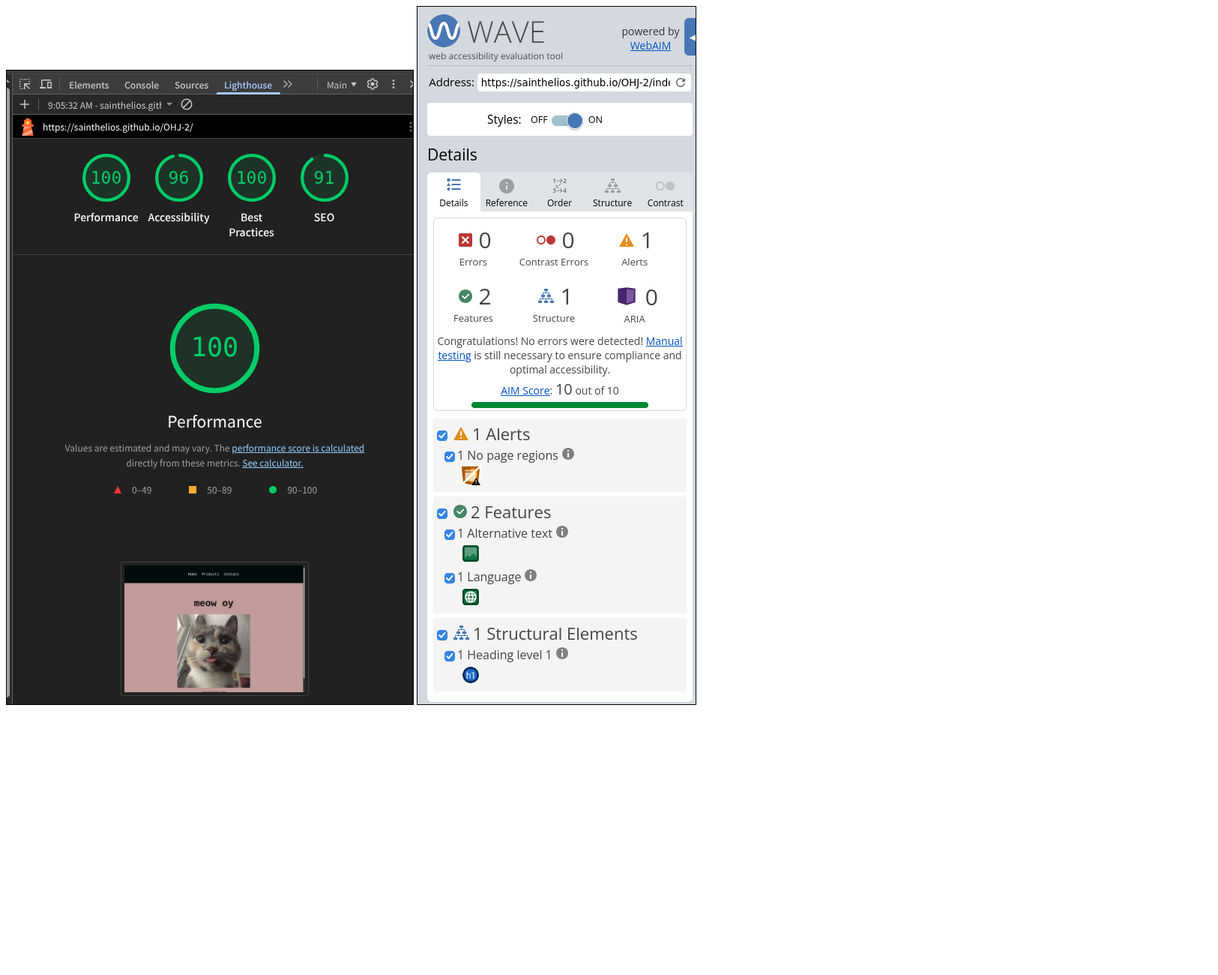
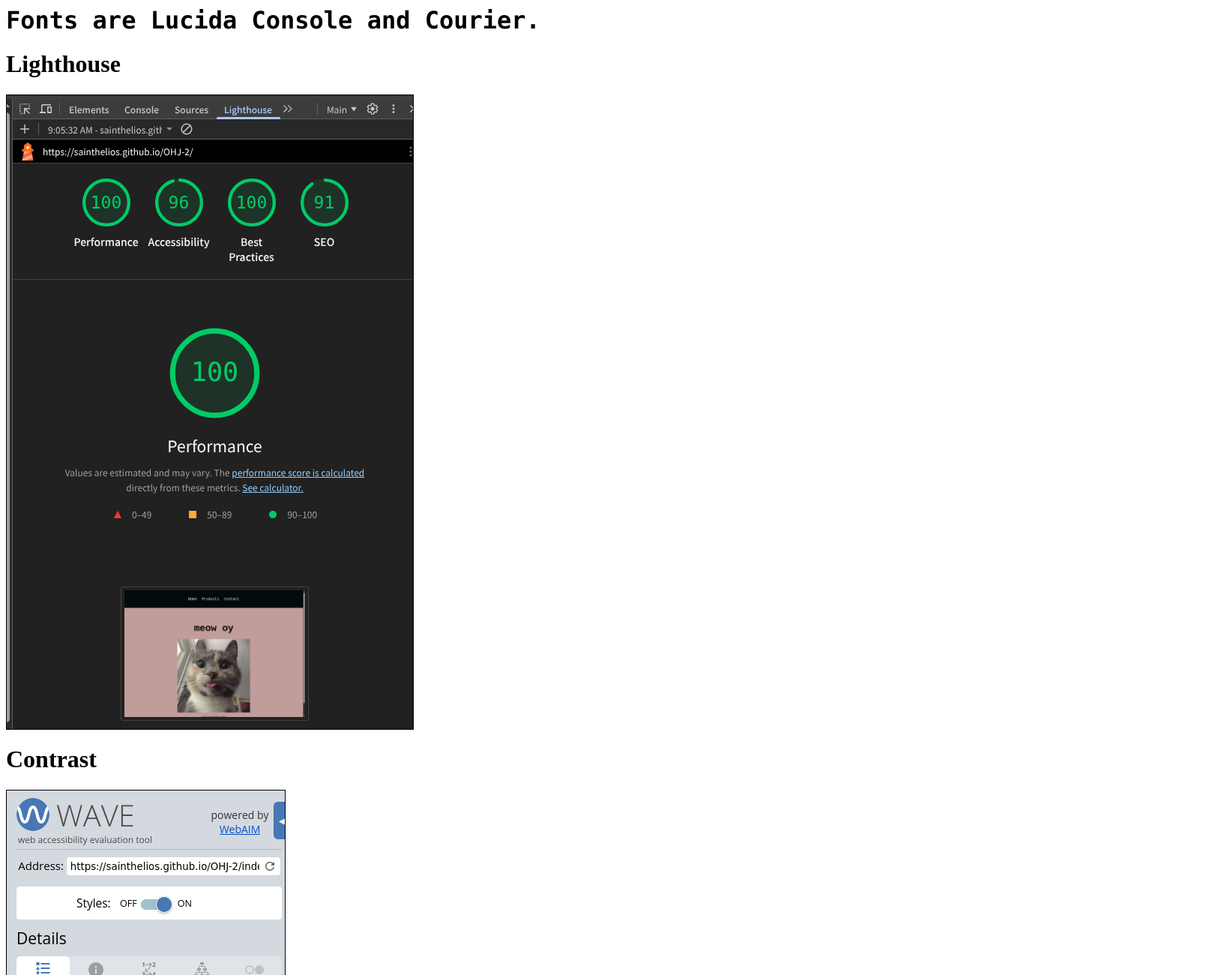
Before and after one commit to SaintHelios/OHJ-2, a plain HTML site: page html-css/screenshots.html in a window 1280 px wide. Shown: the top 1300 px of the page at 75% size, 1625 px wide, since content can reach past the window. Before the commit the page ends 952 px from the top, so only its background shows below. Drawn offline with Linux system fonts and the light colour scheme.

Commit message:
screenshots page

```diff
--- a/html-css/screenshots.html
+++ b/html-css/screenshots.html
@@ -5,7 +5,17 @@
     <title>Document</title>
 </head>
 <body>
-    <img src="img/lighthouse.png" alt="lighthouse">
-    <img src="img/contrast.png" alt="contrast">
+    <h1 class="meow">Fonts are Lucida Console and Courier.</h1>
+    <style>
+        .meow {
+            font-family: "Lucida Console", "Courier New", monospace;
+        }
+    </style>
+    <h1>Lighthouse</h1>
+    <img src="img/lighthouse.png" alt="lighthouse"> <br>
+    <h1>Contrast</h1>
+    <img src="img/contrast.png" alt="contrast"> <br>
+    <h1>Validation</h1>
+    <img src="img/validation.png" alt="validation">
 </body>
 </html>
```
Also changed, not shown: html-css/contact.html (+3 -1 lines), html-css/index.html (+1 -1 lines), html-css/products.html (+3 -1 lines), html-css/img/validation.png (added).
